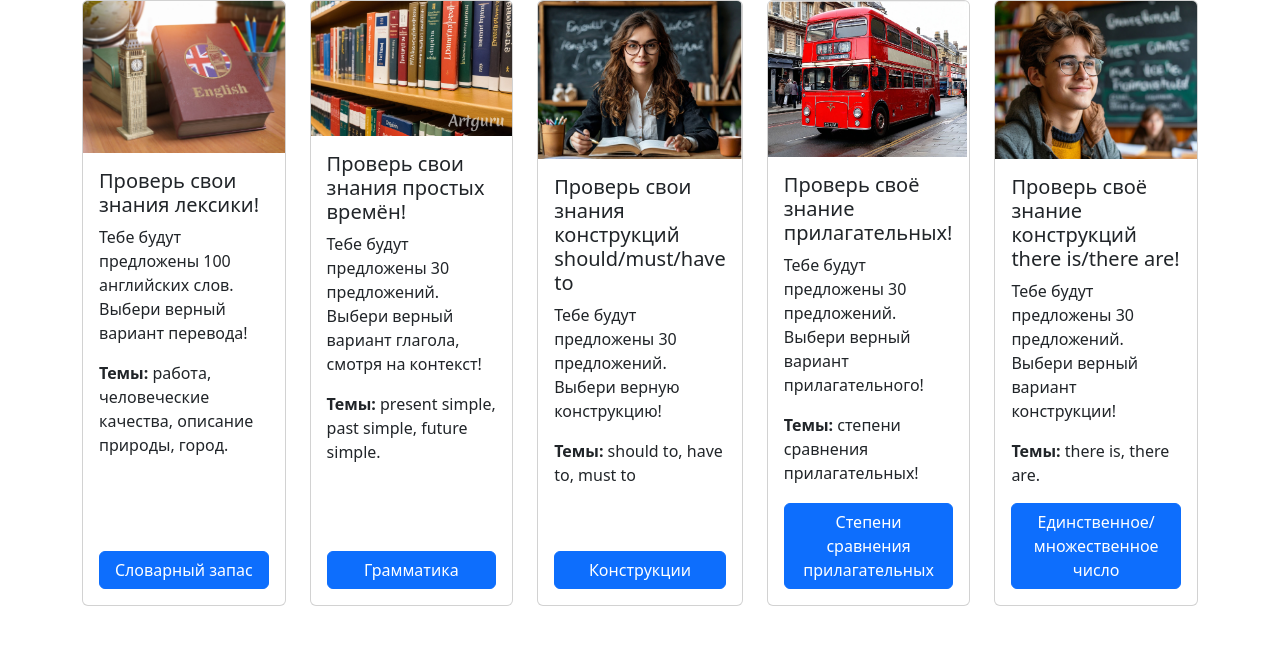
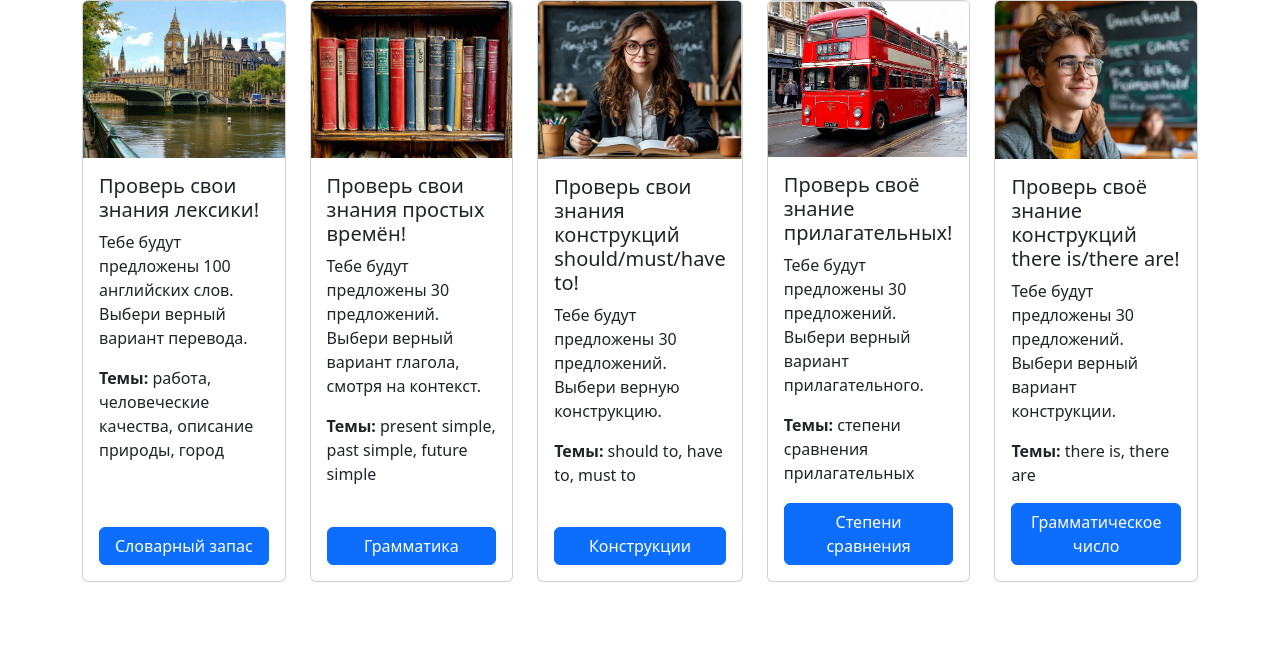
Before and after one commit to Egor106lin/English_Tests, a Flask app: page / in a window 1280 px wide. Shown: the part 72-717 px from the top of the page. Run offline with Flask 3, Linux system fonts and the light colour scheme.

Commit message:
few changes

```diff
--- a/check_answer.py
+++ b/check_answer.py
@@ -1,5 +1,5 @@
 import unittest
-from words_list import english_excercices, answers_eng_keys
+from words_list import english_excercices_first_test, answers_eng_keys
 
 
 def check_answer(question: int, answer: str, answers: dict, exerscices: list[dict[list]]) -> bool:
@@ -15,7 +15,7 @@ class TestCookieFunctions(unittest.TestCase):
         question = 1
         answer = 'сумма'
         answers = answers_eng_keys
-        exerscices = english_excercices
+        exerscices = english_excercices_first_test
         result = check_answer(question, answer, answers, exerscices)
         self.assertTrue(result)
 
@@ -23,7 +23,7 @@ class TestCookieFunctions(unittest.TestCase):
         question = 1
         answer = 'слон'
         answers = answers_eng_keys
-        exerscices = english_excercices
+        exerscices = english_excercices_first_test
         result = check_answer(question, answer, answers, exerscices)
         self.assertFalse(result)
 
--- a/main.py
+++ b/main.py
@@ -8,7 +8,7 @@ from word_exercise import create_random_words_for_user
 from cookie_set import from_cookie_to_dict, from_dict_to_cookie
 from check_answer import check_answer
 
-from words_list import english_excercices, answers_eng_keys
+from words_list import english_excercices_first_test, answers_eng_keys
 
 app = Flask(__name__)
 
@@ -38,12 +38,12 @@ def words():
     value_of_cookie = request.cookies.get('universal', from_dict_to_cookie({'seed': create_seed(), 'question': 0, 'count': 0}))
     cookie_value_dictionary = from_cookie_to_dict(value_of_cookie)
     if request.method == 'POST':
-        if cookie_value_dictionary['question'] >= len(english_excercices):
+        if cookie_value_dictionary['question'] >= len(english_excercices_first_test):
             return redirect(url_for('finish'))
-        elif cookie_value_dictionary['question'] < len(english_excercices):
+        elif cookie_value_dictionary['question'] < len(english_excercices_first_test):
             my_seed = cookie_value_dictionary['seed']
             question =  cookie_value_dictionary['question']
-            user_list_for_check = create_random_words_for_user(my_seed, english_excercices)
+            user_list_for_check = create_random_words_for_user(my_seed, english_excercices_first_test)
             answer = request.form.get('word')
             if check_answer(question, answer, answers_eng_keys, user_list_for_check):
                 cookie_value_dictionary['count'] += 1
@@ -52,12 +52,12 @@ def words():
             res.set_cookie('universal', from_dict_to_cookie(cookie_value_dictionary))
             return res
     else:
-        if cookie_value_dictionary['question'] >= len(english_excercices):
+        if cookie_value_dictionary['question'] >= len(english_excercices_first_test):
             return redirect(url_for('finish'))
         else:
             my_seed = cookie_value_dictionary['seed']
             question = cookie_value_dictionary['question']
-            dictionary_dict = create_random_words_for_user(my_seed, english_excercices)[question]
+            dictionary_dict = create_random_words_for_user(my_seed, english_excercices_first_test)[question]
             dictionary_key = next(iter(dictionary_dict))
             dictionary_list = dictionary_dict[dictionary_key]
             exercise = {
--- a/templates/index.html
+++ b/templates/index.html
@@ -26,8 +26,8 @@
           <img src="/static/images/first_test.png" class="card-img-top" alt="Тест на лексику">
           <div class="card-body d-flex flex-column">
             <h5 class="card-title">Проверь свои знания лексики!</h5>
-            <p class="card-text">Тебе будут предложены 100 английских слов. Выбери верный вариант перевода!</p>
-            <p class="card-text"><b>Темы:</b> работа, человеческие качества, описание природы, город.</p>
+            <p class="card-text">Тебе будут предложены 100 английских слов. Выбери верный вариант перевода.</p>
+            <p class="card-text"><b>Темы:</b> работа, человеческие качества, описание природы, город</p>
             <button name="game_button" class="mt-auto btn btn-primary" style="width: 100%;">Словарный запас</button>
           </div>
         </div>
@@ -37,8 +37,8 @@
           <img src="/static/images/second_test.png" class="card-img-top" alt="Тест на лексику">
           <div class="card-body d-flex flex-column">
             <h5 class="card-title">Проверь свои знания простых времён!</h5>
-            <p class="card-text">Тебе будут предложены 30 предложений. Выбери верный вариант глагола, смотря на контекст!</p>
-            <p class="card-text"><b>Темы:</b> present simple, past simple, future simple.</p>
+            <p class="card-text">Тебе будут предложены 30 предложений. Выбери верный вариант глагола, смотря на контекст.</p>
+            <p class="card-text"><b>Темы:</b> present simple, past simple, future simple</p>
             <button name="game_button" class="mt-auto btn btn-primary" style="width: 100%;">Грамматика</button>
           </div>
         </div>
@@ -47,8 +47,8 @@
         <div class="card h-100">
           <img src="/static/images/third_test.png" class="card-img-top" alt="Тест на лексику">
           <div class="card-body d-flex flex-column">
-            <h5 class="card-title">Проверь свои знания конструкций should/must/have to</h5>
-            <p class="card-text">Тебе будут предложены 30 предложений. Выбери верную конструкцию!</p>
+            <h5 class="card-title">Проверь свои знания конструкций should/must/have to!</h5>
+            <p class="card-text">Тебе будут предложены 30 предложений. Выбери верную конструкцию.</p>
             <p class="card-text"><b>Темы:</b> should to, have to, must to</p>
             <button name="game_button" class="mt-auto btn btn-primary" style="width: 100%;">Конструкции</button>
           </div>
@@ -59,9 +59,9 @@
           <img src="/static/images/fourth_test.png" class="card-img-top" alt="Тест на лексику">
           <div class="card-body d-flex flex-column">
             <h5 class="card-title">Проверь своё знание прилагательных!</h5>
-            <p class="card-text">Тебе будут предложены 30 предложений. Выбери верный вариант прилагательного!</p>
-            <p class="card-text"><b>Темы:</b> степени сравнения прилагательных!</p>
-            <button name="game_button" class="mt-auto btn btn-primary" style="width: 100%;">Степени сравнения прилагательных</button>
+            <p class="card-text">Тебе будут предложены 30 предложений. Выбери верный вариант прилагательного.</p>
+            <p class="card-text"><b>Темы:</b> степени сравнения прилагательных</p>
+            <button name="game_button" class="mt-auto btn btn-primary" style="width: 100%;">Степени сравнения</button>
           </div>
         </div>
       </div>
@@ -70,9 +70,9 @@
           <img src="/static/images/fifth_test.png" class="card-img-top" alt="Тест на лексику">
           <div class="card-body d-flex flex-column">
             <h5 class="card-title">Проверь своё знание конструкций there is/there are!</h5>
-            <p class="card-text">Тебе будут предложены 30 предложений. Выбери верный вариант конструкции!</p>
-            <p class="card-text"><b>Темы:</b> there is, there are.</p>
-            <button name="game_button" class="mt-auto btn btn-primary" style="width: 100%;">Единственное/множественное число</button>
+            <p class="card-text">Тебе будут предложены 30 предложений. Выбери верный вариант конструкции.</p>
+            <p class="card-text"><b>Темы:</b> there is, there are</p>
+            <button name="game_button" class="mt-auto btn btn-primary" style="width: 100%;">Грамматическое число</button>
           </div>
         </div>
       </div>
--- a/word_exercise.py
+++ b/word_exercise.py
@@ -1,7 +1,7 @@
 from copy import deepcopy
 import random
 
-from words_list import english_excercices
+from words_list import english_excercices_first_test
 import unittest
 
 
@@ -20,9 +20,9 @@ class TestRandomizer(unittest.TestCase):
 
     def test_create_random_words_for_user(self):
         seed = 48499
-        words_test = english_excercices
+        words_test = english_excercices_first_test
         result = create_random_words_for_user(seed, words_test)
-        self.assertEqual(len(english_excercices), len(result))
+        self.assertEqual(len(english_excercices_first_test), len(result))
         self.assertEqual(result[3], {'dictionary': ['развод', 'дикция', 'лист', 'словарь']})
 
 if __name__ == '__main__':
--- a/words_list.py
+++ b/words_list.py
@@ -4,7 +4,7 @@ answers_rus_keys = {
 answers_eng_keys = {
 }
 
-english_excercices = [
+english_excercices_first_test = [
     {'activity': ['деятельность', 'защита', 'упражнение', 'лечение']},
     {'amount': ['сумма', 'разность', 'слон', 'сложение']},
     {'author': ['автор', 'осёл', 'репетитор', 'учитель']},
@@ -107,7 +107,41 @@ english_excercices = [
     {'citizen': ['гражданин', 'городской', 'поселок', 'город']},
 ]
 
-for w in english_excercices:
+english_excercices_second_test = [
+    {'I ___ to go outside yesterday.': ['wanted', 'want', 'will want', 'wants']},
+    {'She ___ her mother tommorow.': ['will visit', 'visited', 'visit', 'visits']},
+    {'He ___ his old brother every day.': ['visits', 'will visit', 'visited', 'visit']},
+    {'They ___ about yesterday news.': ['gossip', 'will gossip', 'gossiped', 'gossips']},
+    {'He says that it ___ yesterday.': ['worked', 'work', 'works', 'will work']},
+    {'Covid ___ seven million people all over the world.': ['killed', 'will kill', 'kill', 'kills']},
+    {'He ___ on his girlfriend birthday after two hours.': ['will go', 'went', 'goes', 'go']},
+    {'She ___ this huge, tasty burger.': ['ate', 'eat', 'eats', 'will eat']},
+    {'It ___ you a lot of energy.': ['gives', 'give', 'will give', 'gave']},
+    {'This car ___ a revolution in industry in nexst four years.': ['will make', 'make', 'makes', 'made']},
+    {'': ['', '', '', '']},
+    {'': ['', '', '', '']},
+    {'': ['', '', '', '']},
+    {'': ['', '', '', '']},
+    {'': ['', '', '', '']},
+    {'': ['', '', '', '']},
+    {'': ['', '', '', '']},
+    {'': ['', '', '', '']},
+    {'': ['', '', '', '']},
+    {'': ['', '', '', '']},
+    {'': ['', '', '', '']},
+    {'': ['', '', '', '']},
+    {'': ['', '', '', '']},
+    {'': ['', '', '', '']},
+    {'': ['', '', '', '']},
+    {'': ['', '', '', '']},
+    {'': ['', '', '', '']},
+    {'': ['', '', '', '']},
+    {'': ['', '', '', '']},
+    {'': ['', '', '', '']},
+]
+
+
+for w in english_excercices_first_test:
     for k,v in w.items():
         answers_rus_keys[v[0]] = k
         answers_eng_keys[k] = v[0]
```
Also changed, not shown: static/images/first_test.png, static/images/second_test.png.
